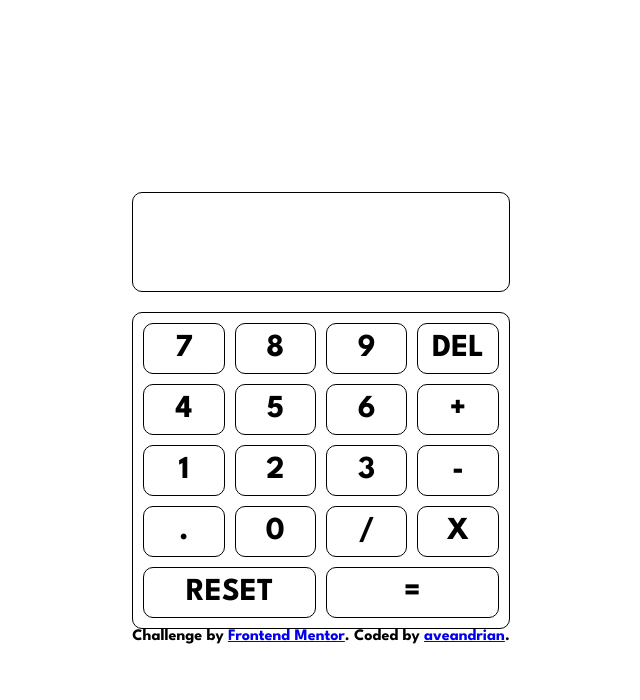
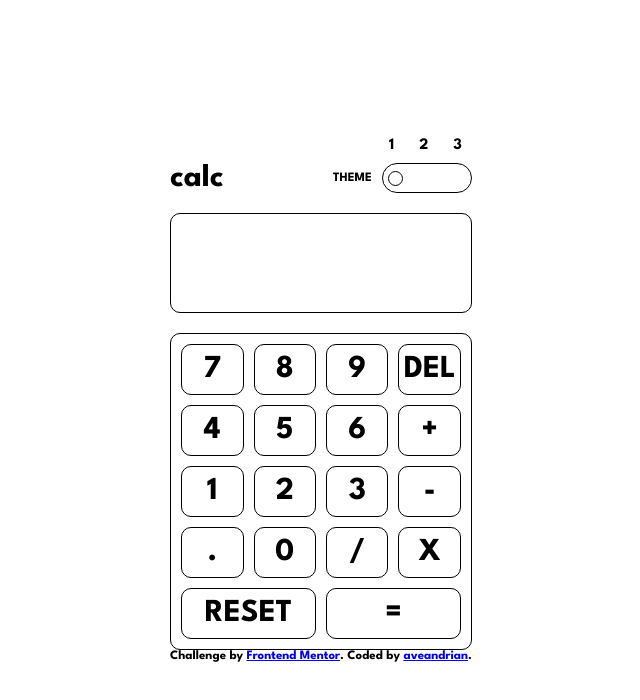
Before and after one commit to aveandrian/calculator-app-react, a React (Vite) app: page / in a window 1280 px wide. Shown: the top 700 px of the page, without its empty margins (319-959 px from the left). Built offline with nearby package versions, Linux system fonts and the light colour scheme.

Commit message:
adds theme slider

```diff
--- a/src/App.css
+++ b/src/App.css
@@ -20,6 +20,64 @@ main {
   width: 100%;
   height: fit-content;
   max-width: 700px;
+}
+
+.header {
+  display: flex;
+  justify-content: space-between;
+  align-items: flex-end;
+}
+
+.title {
+  font-size: 2rem;
+}
+
+.theme-choose-container {
+  display: flex;
+  align-items: flex-end;
+  gap: 20px;
+}
+
+.theme-choose-wrapper {
+  display: flex;
+  flex-direction: column;
+  gap: 10px;
+}
+
+.theme-choose-numbers {
+  display: flex;
+  justify-content: flex-end;
+  gap: 25px;
+  padding-inline: 10px;
+}
+
+.theme-choose-slider-wrapper {
+   display: flex;
+   align-items: center;
+   gap: 10px
+}
+
+.theme-selector-title {
+  font-size: 0.8rem;
+}
+
+.slider {
+  border: 1px solid black;
+  display: flex;
+  align-items: center;
+  width: 90px;
+  height: 30px;
+  padding: 5px;
+  border-radius: 30px;
+}
+
+.slider-circle {
+  position: relative;
+  transition: 0.3s ease-in-out;
+  height: 15px;
+  width: 15px;
+  border-radius: 50%;
+  border: 1px solid black
 }
 
 .result {
@@ -57,3 +115,7 @@ main {
 .calc-equal {
   grid-column: 3 / span 2;
 }
+
+.attribution, .attribution a {
+  font-size: 0.8rem;
+}
--- a/src/App.jsx
+++ b/src/App.jsx
@@ -1,15 +1,35 @@
+import { useState } from 'react'
 import './App.css'
 
 function App() {
+  const [selectedTheme, setSelectedTheme] = useState(0)
+  function selectTheme(){
+    setSelectedTheme(prev => prev == 2 ? 0 : prev+1)
+  }
+  const activeStyle = {
+    left: `${selectedTheme* 50}%`,
+    transform: `translateX(-${selectedTheme* 50}%`
+  }
 
   return (
     <>
       <main>
         <section className='header'>
-          <img className='logo' />
-
+          <p className='title'>calc</p>
           <div className='theme-choose-container'>
-
+              <div className='theme-choose-wrapper'>
+                <div className='theme-choose-numbers'>
+                  <p>1</p>
+                  <p>2</p>
+                  <p>3</p>
+                </div>
+                <div className='theme-choose-slider-wrapper'>
+                  <p className='theme-selector-title'>THEME</p>
+                  <div className='slider' onClick={selectTheme}>
+                    <div className='slider-circle' style={activeStyle}></div>
+                  </div>
+                </div>
+              </div>
           </div>
         </section>
         <section className='result'>
@@ -37,7 +57,7 @@ function App() {
         </section>
       </main>
 
-      <footer class="attribution">
+      <footer className="attribution">
         Challenge by <a href="https://www.frontendmentor.io?ref=challenge" target="_blank">Frontend Mentor</a>.
         Coded by <a href="https://github.com/aveandrian">aveandrian</a>.
       </footer>
```
